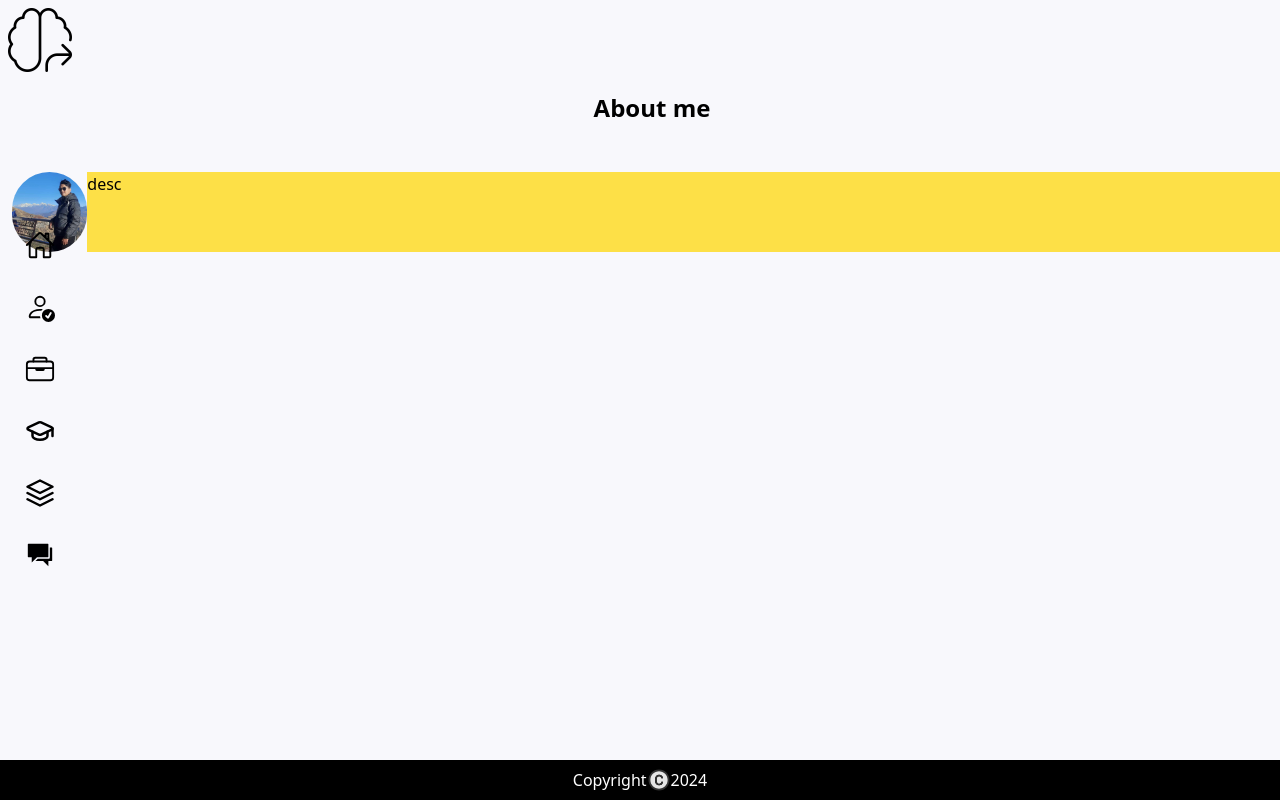
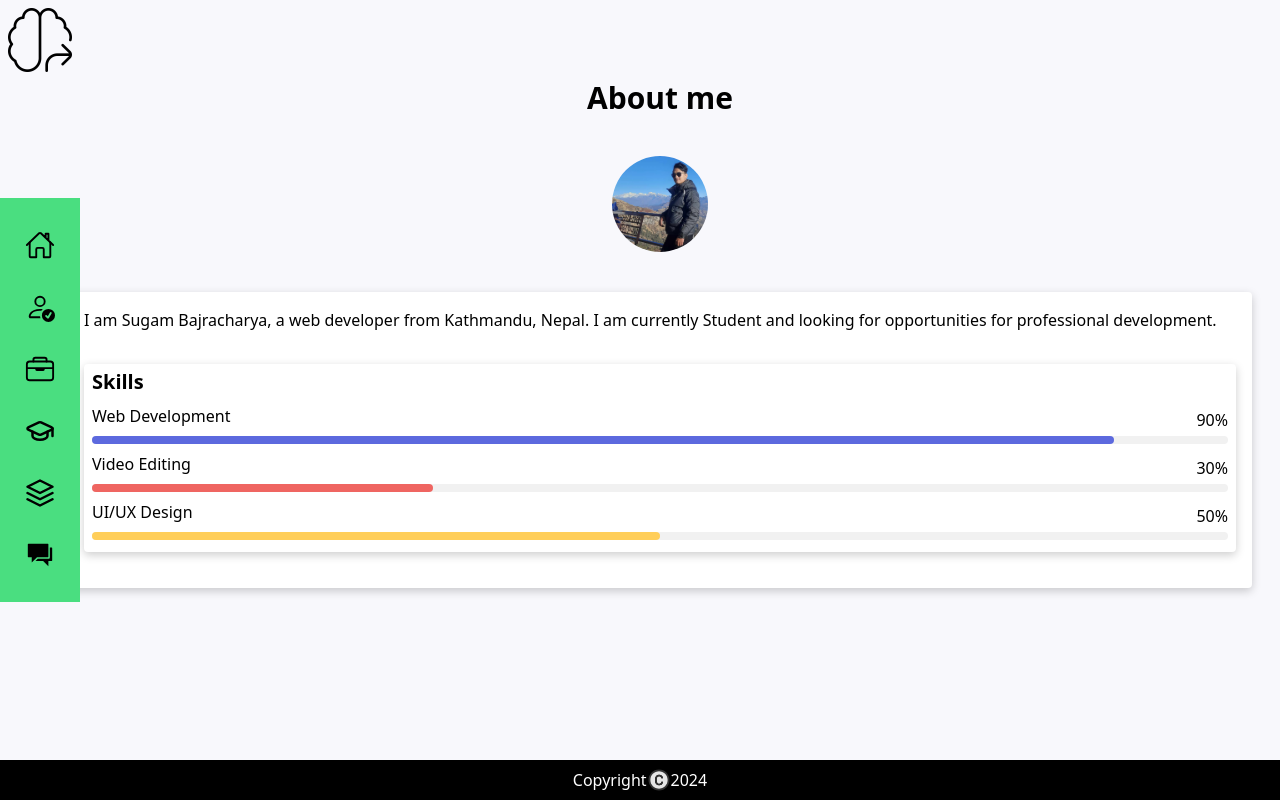
Before and after one commit to Sugambaj7/React-Portfolio, a React (Vite) app: page /about in a window 1280 px wide. Built offline with nearby package versions, Linux system fonts and the light colour scheme.

Commit message:
worked on about section

```diff
--- a/src/components/About.jsx
+++ b/src/components/About.jsx
@@ -3,15 +3,67 @@ import myPic from "../assets/me.jpg";
 
 const About = () => {
   return (
-    <section className="m-3 w-full flex flex-col  items-center">
-      <h2 className="text-2xl font-bold">About me</h2>
-      <div className="flex flex-row w-full h-full mt-12">
-        <div className="flex justify-center items-center w-20 h-20 rounded-full flex-end">
-          <img className="w-full h-full object-cover rounded-full" src={myPic} alt="" />
+    <div className="ml-10 flex flex-col ">
+      <div className="flex justify-center">
+        <h2 className="text-3xl font-bold">About me</h2>
+      </div>
+
+      <div className="flex flex-col mt-10 ml-7 mr-7 mb-8">
+        <div className="w-full flex justify-center">
+          <div className="w-24 h-24 rounded-full">
+            <img
+              className="w-full h-full object-cover rounded-full"
+              src={myPic}
+              alt=""
+            />
+          </div>
         </div>
-        <div className="grow w-full bg-yellow-300">desc</div>
+
+        <div className="mt-10 bg-white shadow-[0_3px_10px_rgb(0,0,0,0.2)] rounded ">
+          <div className="m-4">
+            <p>
+              I am Sugam Bajracharya, a web developer from Kathmandu, Nepal. I
+              am currently Student and looking for opportunities for
+              professional development.
+            </p>
+          </div>
+          <div className="about___skills flex flex-col items-center mx-4 mb-9 mt-8 px-2 py-1 bg-white shadow-[0_3px_10px_rgb(0,0,0,0.2)] rounded">
+            <div className="w-full mb-2">
+              <h3 className="text-xl font-bold">Skills</h3>
+            </div>
+            <div className="skills__data w-full mb-2">
+              <div className=" skills__title flex justify-between">
+                <h3 className="skills__name">Web Development</h3>
+                <span className="skills__number leading-8">90%</span>
+              </div>
+              <div className="skills__bar h-2 bg-custom-white rounded">
+                <span className="skills__percentage h-2 rounded block bg-custom-blue w-[90%]"></span>
+              </div>
+            </div>
+
+            <div className="skills__data w-full mb-2">
+              <div className="skills__title flex justify-between">
+                <h3 className="skills__name">Video Editing</h3>
+                <span className="skills__number leading-8">30%</span>
+              </div>
+              <div className="skills__bar h-2 bg-custom-white rounded">
+                <span className="skills__percentage h-2 rounded block bg-custom-red w-[30%]"></span>
+              </div>
+            </div>
+
+            <div className="skills__data w-full mb-2">
+              <div className="skills__title flex justify-between">
+                <h3 className="skills__name">UI/UX Design</h3>
+                <span className="skills__number leading-8">50%</span>
+              </div>
+              <div className="skills__bar h-2 bg-custom-white rounded">
+                <span className="skills__percentage h-2 rounded block bg-custom-yellow w-[50%]"></span>
+              </div>
+            </div>
+          </div>
+        </div>
       </div>
-    </section>
+    </div>
   );
 };
 
--- a/src/components/Layout.jsx
+++ b/src/components/Layout.jsx
@@ -14,11 +14,11 @@ const Layout = () => {
       </header>
 
       <main className="flex flex-1">
-        <aside className="fixed top-[50%] translate-y-[-1/2] flex justify-center w-10 sm:w-20 ">
+        <aside className="bg-green-400 fixed top-[50%] translate-y-[-1/2] flex justify-center w-10 sm:w-20 ">
           <SideBar />
         </aside>
 
-        <section className="w-full ">
+        <section className="w-full">
           <Outlet />
         </section>
       </main>
--- a/src/components/Services.jsx
+++ b/src/components/Services.jsx
@@ -27,13 +27,13 @@ const services = [
 
 const Services = () => {
   return (
-    <div className="ml-10 sm:ml-20 md:ml-20 lg:ml-20 flex flex-col">
+    <div className="ml-10 flex flex-col sm:ml-20 md:ml-20 lg:ml-20 ">
       {/* full nai leko xa */}
       <div className="flex justify-center">
         <h2 className="text-3xl font-bold">Services</h2>
       </div>
 
-      <div className="w-full flex flex-wrap mb-20 pb-4 sm:flex-row justify-center items-center md:flex-row   lg:flex lg:flex-row ">
+      <div className="w-full mt-4 flex flex-wrap mb-20 pb-4 sm:flex-row justify-center items-center md:flex-row   lg:flex lg:flex-row ">
         {services.map(({ id, image, title, description }) => {
           return (
             //each div
--- a/tailwind.config.js
+++ b/tailwind.config.js
@@ -6,6 +6,12 @@ export default {
       translate: {
         "[-1/2]": "-50%",
       },
+      colors: {
+        "custom-white": "#f1f1f1",
+        "custom-yellow": "#FFCE59",
+        "custom-red": "#EF6561",
+        "custom-blue": "#5C69DE",
+      },
     },
   },
   plugins: [],
```
Also changed, not shown: src/components/sidebar/SideBar.jsx (indentation only).
